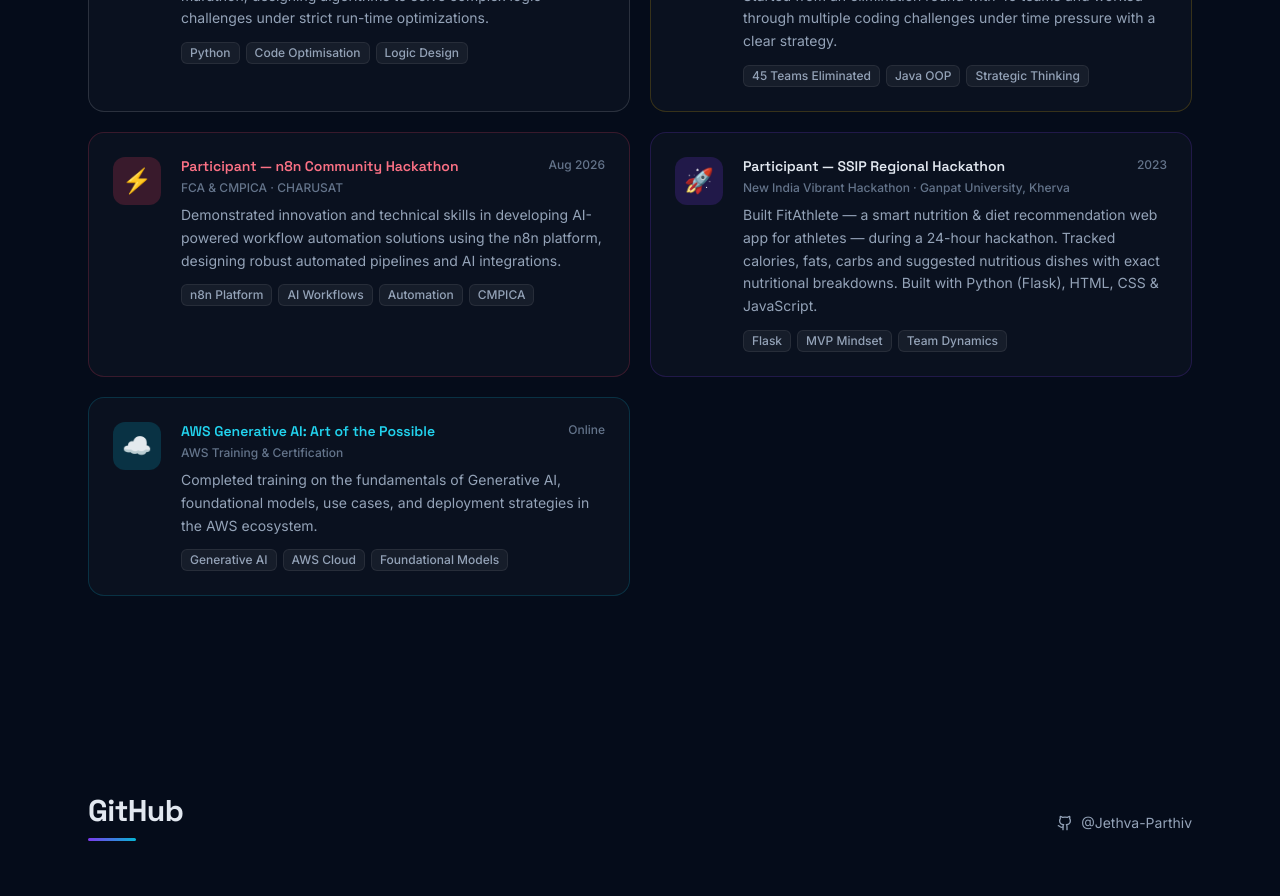
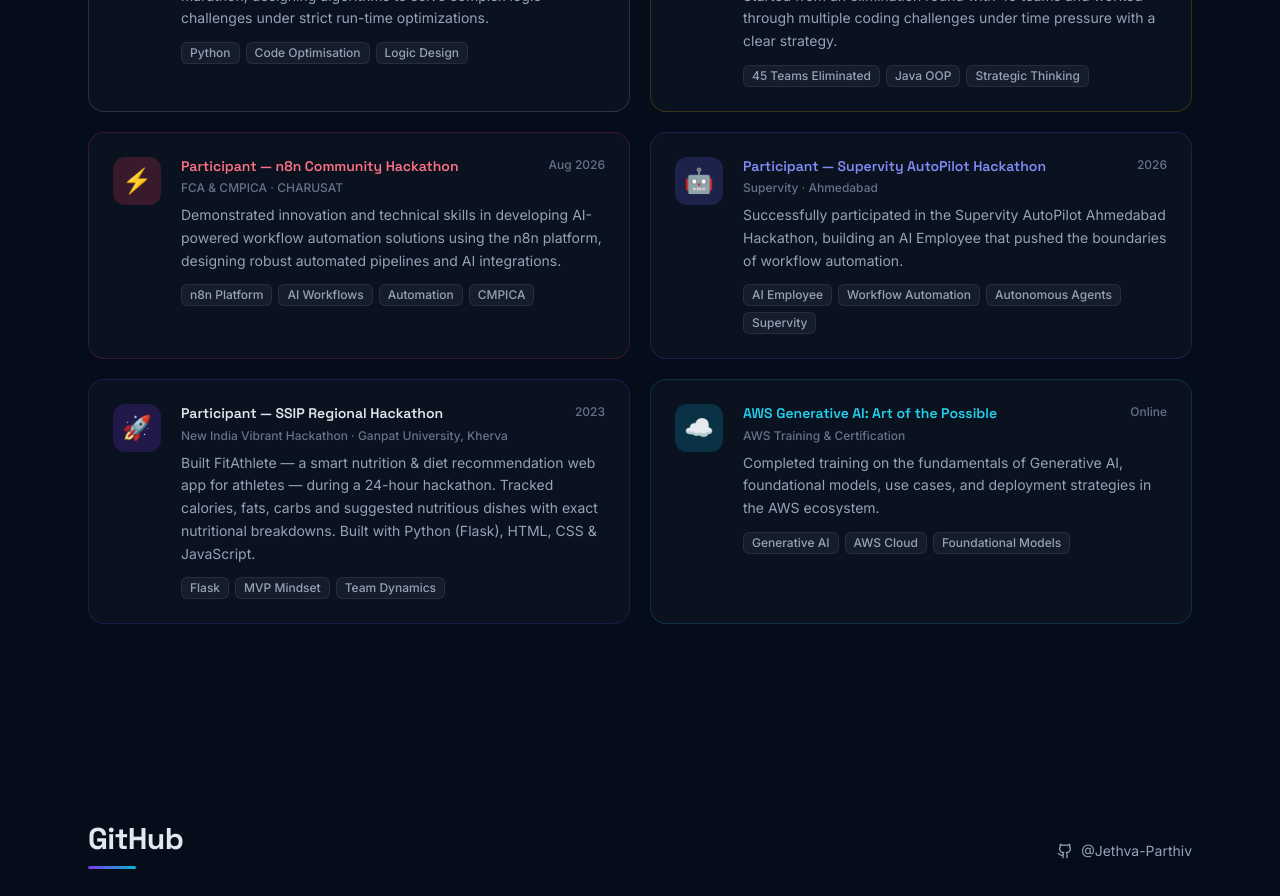
Before and after one commit to Jethva-Parthiv/Portfolio_Website, a Next.js app: page / in a window 1280 px wide. Shown: the part 6480-7376 px from the top of the page. Built offline with nearby package versions, Linux system fonts and the light colour scheme.

Commit message:
Add Supervity AutoPilot Hackathon certificate to Achievements

```diff
--- a/components/Achievements.tsx
+++ b/components/Achievements.tsx
@@ -62,6 +62,16 @@ const achievements: Achievement[] = [
     accent: 'text-rose-400',
     border: 'rgba(244,63,94,0.2)',
     highlights: ['n8n Platform', 'AI Workflows', 'Automation', 'CMPICA'],
+  },
+  {
+    icon: '🤖',
+    title: 'Participant — Supervity AutoPilot Hackathon',
+    org: 'Supervity · Ahmedabad',
+    year: '2026',
+    desc: 'Successfully participated in the Supervity AutoPilot Ahmedabad Hackathon, building an AI Employee that pushed the boundaries of workflow automation.',
+    accent: 'text-indigo-400',
+    border: 'rgba(99,102,241,0.2)',
+    highlights: ['AI Employee', 'Workflow Automation', 'Autonomous Agents', 'Supervity'],
   },
   {
     icon: '🚀',
```
